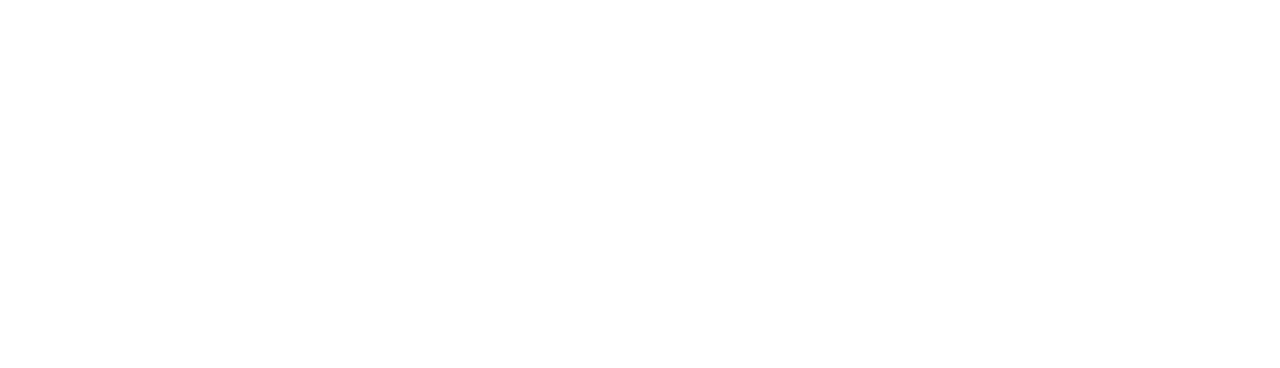
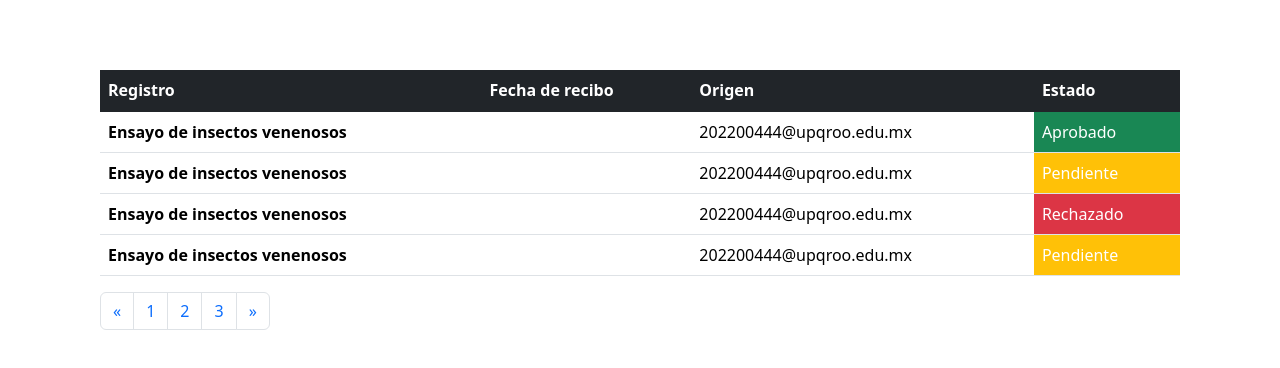
Before and after one commit to AlbertoCastre/Proyecteca, a React (Vite) app: page /admin in a window 1280 px wide. Before the commit this address had no page. Shown: the top 368 px of the page. Built offline with nearby package versions, Linux system fonts and the light colour scheme.

Commit message:
vista administrador
vista estado de proyecto

```diff
--- a/src/App.tsx
+++ b/src/App.tsx
@@ -8,6 +8,7 @@
 import Sube from './components/view/Sube';
 import Proyecto from './components/layout/Proyecto'; // Cambié la ruta para la vista de proyecto
 import { GoogleOAuthProvider } from "@react-oauth/google";
+import Admin from './components/view/Admin';
 
 const App: React.FC = () => {
   return (
@@ -43,7 +44,10 @@
             path="/proyecto/:id" // Modificado para aceptar un parámetro de ID
             element={<Proyecto />}
           />
-
+ <Route
+            path="/admin"
+            element={<Admin />}
+          />
         </Routes>
       </GoogleOAuthProvider>
     </Router>
--- /dev/null
+++ b/src/components/view/Admin.tsx
@@ -0,0 +1,70 @@
+// src/views/Admin.tsx
+import React from 'react';
+import 'bootstrap/dist/css/bootstrap.min.css';
+import 'bootstrap/dist/js/bootstrap.bundle.min.js';
+
+
+const Admin: React.FC = () => {
+  return (
+    <div style={{padding:'70px  100px'}}>
+
+<table className="table container" >
+        <thead className="table-dark">
+        <tr>
+            <th className="date-cell" scope="col">Registro</th>
+            <th className="date-cell" scope="col">Fecha de recibo</th>
+            <th className="date-cell" scope="col">Origen</th>
+            <th className="date-cell" scope="col">Estado</th>
+        </tr>
+        </thead>
+        <tbody className="table-group-divider">
+        <tr>
+            <th className="date-cell"  scope="row">Ensayo de insectos venenosos</th>
+            <td className="date-cell" id="date1"></td>
+            <td className="date-cell" >202200444@upqroo.edu.mx</td>
+            <td className="date-cell bg-success text-white" >Aprobado</td>
+        </tr>
+        <tr>
+            <th className="date-cell"  scope="row">Ensayo de insectos venenosos</th>
+            <td className="date-cell" id="date2"></td>
+            <td className="date-cell" >202200444@upqroo.edu.mx</td>
+            <td className="date-cell bg-warning text-white" >Pendiente</td>
+        </tr>
+        <tr>
+            <th className="date-cell"  scope="row">Ensayo de insectos venenosos</th>
+            <td className="date-cell" id="date3"></td>
+            <td className="date-cell" >202200444@upqroo.edu.mx</td>
+            <td className="date-cell bg-danger text-white" >Rechazado</td>
+        </tr>
+        <tr>
+            <th className="date-cell"  scope="row">Ensayo de insectos venenosos</th>
+            <td className="date-cell" id="date4"></td>
+            <td className="date-cell" >202200444@upqroo.edu.mx</td>
+            <td className="date-cell bg-warning text-white" >Pendiente</td>
+        </tr>
+        </tbody>
+
+    </table>
+    <nav aria-label="Page navigation example">
+        <ul className="pagination">
+          <li className="page-item">
+            <a className="page-link" href="#" aria-label="Previous">
+              <span aria-hidden="true">&laquo;</span>
+            </a>
+          </li>
+          <li className="page-item"><a className="page-link" href="#">1</a></li>
+          <li className="page-item"><a className="page-link" href="#">2</a></li>
+          <li className="page-item"><a className="page-link" href="#">3</a></li>
+          <li className="page-item">
+            <a className="page-link" href="#" aria-label="Next">
+              <span aria-hidden="true">&raquo;</span>
+            </a>
+          </li>
+        </ul>
+      </nav>
+
+    </div>
+  );
+};
+
+export default Admin;
```
